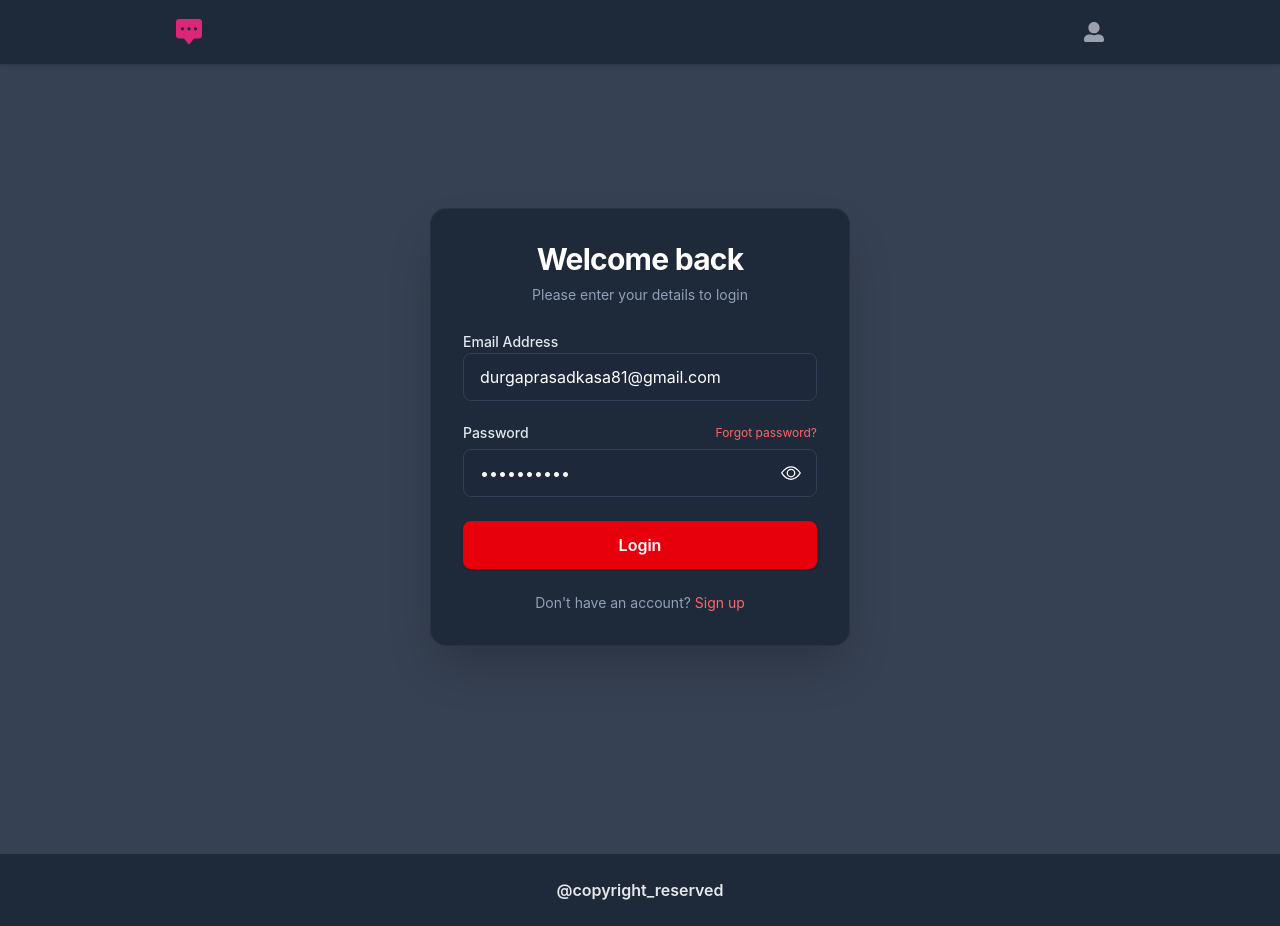
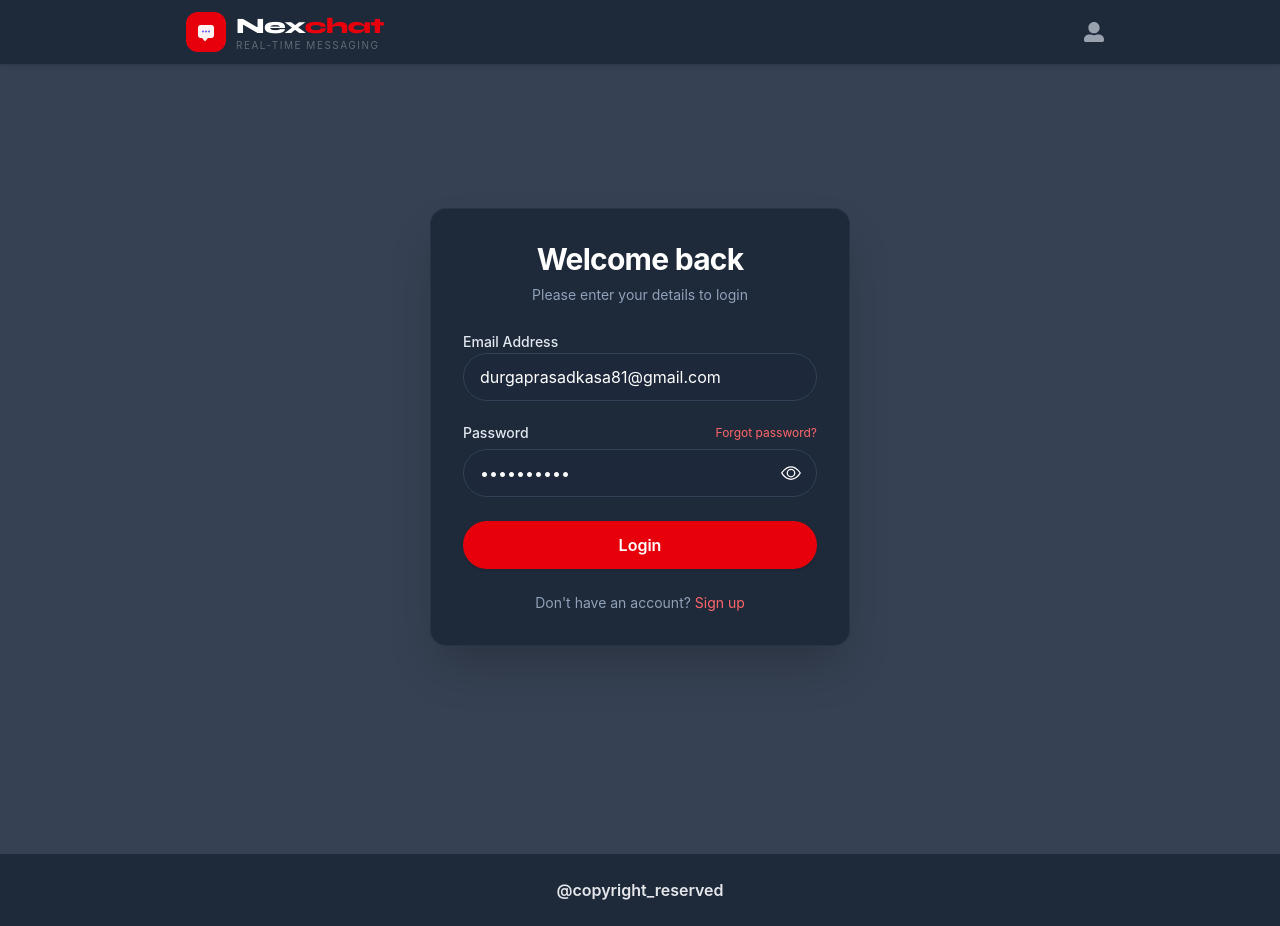
Before and after one commit to prasad7217/ChatApp_Frontend, a React (Vite) app: page /login in a window 1280 px wide. Built offline with nearby package versions, Linux system fonts and the light colour scheme; no server answers.

Commit message:
Added animations

```diff
--- a/index.html
+++ b/index.html
@@ -5,6 +5,7 @@
     <link rel="icon" type="image/svg+xml" href="/favicon.svg" />
     <meta name="viewport" content="width=device-width, initial-scale=1.0" />
     <title>chatapp-frontend</title>
+    <link href="https://fonts.googleapis.com/css2?family=Syne:wght@700;800&display=swap" rel="stylesheet" />
   </head>
   <body>
     <div id="root"></div>
--- a/src/components/Body.jsx
+++ b/src/components/Body.jsx
@@ -1,4 +1,4 @@
-import React from "react";
+import React, { useEffect, useRef, useState } from "react";
 import { messages } from "./utils/defaults";
 import { IoArrowForward, IoCheckmarkCircleOutline, IoPlayCircleOutline } from "react-icons/io5";
 import { BsChatSquareText } from "react-icons/bs";
@@ -6,6 +6,54 @@ import { FaUserFriends } from "react-icons/fa";
 import { MdLockOpen } from "react-icons/md";
 
 const Body = () => {
+
+    const [show, setShow] = useState(false);
+
+    const refElement = useRef([]);
+
+    useEffect(() => {
+
+        const element = document.getElementById("left");
+
+        const observer = new IntersectionObserver((entries) => {
+
+            entries.forEach((entry) => {
+                if (entry.isIntersecting) {
+                    element.classList.add("show");
+                    observer.unobserve(element)
+                }
+            })
+
+
+        },
+            { threshold: 0.6 }
+        )
+
+        if (element) observer.observe(element);
+
+        const observer1 = new IntersectionObserver((entries) => {
+
+            entries.forEach((entry) => {
+
+                if (entry.isIntersecting) {
+                    entry.target.classList.add("show");
+                    observer1.unobserve(entry.target)
+                }
+
+            })
+
+        }, { threshold: 0.6 })
+
+        refElement?.current?.forEach((ele) => {
+            if (ele) observer1?.observe(ele)
+        })
+
+        return () => {
+            observer.disconnect();
+            observer1.disconnect();
+        }
+    }, [])
+
     return (
         <div className="min-h-screen w-full bg-[#1a1f2b] overflow-x-hidden">
             {/* Main Container: Centered max-width wrapper */}
@@ -15,7 +63,7 @@ const Body = () => {
                 <div className="grid grid-cols-1 lg:grid-cols-2 gap-12 items-center">
 
                     {/* Left Content */}
-            <div className="flex flex-col items-center lg:items-start text-center lg:text-left gap-8">
+                    <div className="flex flex-col items-center lg:items-start text-center lg:text-left gap-8 fadeUp " id="left">
 
                         {/* Badge */}
                         <div className="inline-flex items-center gap-2 bg-green-900/30 border border-green-800/50 text-green-400 font-medium px-4 py-1.5 rounded-full">
@@ -91,8 +139,7 @@ const Body = () => {
                             <div className="flex flex-col gap-4 p-5 h-[300px] overflow-y-auto">
                                 {messages.map((msg) => (
                                     <div key={msg.id} className={`flex flex-col ${msg.type === "sent" ? "items-end" : "items-start"}`}>
-                                <div className={`px-4 py-2.5 text-sm max-w-[85%] shadow-sm ${
-                                    msg.type === "sent"
+                                        <div className={`px-4 py-2.5 text-sm max-w-[85%] shadow-sm ${msg.type === "sent"
                                             ? "bg-red-600 text-white rounded-2xl rounded-tr-none"
                                             : "bg-gray-100 text-gray-800 rounded-2xl rounded-tl-none"
                                             }`}>
@@ -114,7 +161,7 @@ const Body = () => {
                         { title: "Connect with people", desc: "Discover and connect with people who share your interests.", icon: <FaUserFriends />, color: "red" },
                         { title: "Secure & private", desc: "End-to-end encryption keeps your conversations private.", icon: <MdLockOpen />, color: "green" }
                     ].map((feature, idx) => (
-                <div key={idx} className="group p-8 bg-gray-800/40 border border-gray-700/50 rounded-3xl hover:bg-gray-800 hover:border-gray-500 transition-all duration-300 cursor-pointer">
+                        <div key={idx} ref={(rf) => refElement.current[idx] = rf} style={{ transitionDelay: `${idx * 0.2}s` }} className="group p-8 bg-gray-800/40 border border-gray-700/50 rounded-3xl hover:bg-gray-800 hover:border-gray-500 transition-all duration-300 cursor-pointer fadeUp">
                             <div className={`w-12 h-12 flex items-center justify-center rounded-2xl mb-6 bg-${feature.color}-900 text-${feature.color}-400 group-hover:scale-110 transition-transform`}>
                                 {feature.icon}
                             </div>
--- a/src/components/Navbar.jsx
+++ b/src/components/Navbar.jsx
@@ -8,6 +8,9 @@ import axios from "axios";
 import { addUserProfile, clearUserProfile } from "./Redux/userSlices/userSlice";
 import { MdMessage } from "react-icons/md";
 import { IoMdLogOut } from "react-icons/io";
+import { IoChatboxEllipsesSharp } from "react-icons/io5";
+
+
 
 const Navbar = () => {
   const [loginHover, setLoginHover] = useState(false);
@@ -37,9 +40,9 @@ const Navbar = () => {
       withCredentials: true,
     });
 
-    if(res?.data?.success){
-        dispatch(clearUserProfile());
-        navigate("/")
+    if (res?.data?.success) {
+      dispatch(clearUserProfile());
+      navigate("/")
     }
 
   };
@@ -51,14 +54,42 @@ const Navbar = () => {
   }, [user]);
 
   return (
-    <div className="fixed top-0 left-0 w-full bg-gray-800 navShadow z-50 px-4 sm:px-6 md:px-20 lg:px-16 xl:px-44 py-4 flex items-center justify-between h-16">
+    <div className="fixed top-0 left-0 w-full bg-gray-800 navShadow z-50 px-4 sm:px-6 md:px-20 lg:px-16 xl:px-44 2xl:px-88 py-4 flex items-center justify-between h-16">
       <div
         className="relative cursor-pointer"
         onMouseEnter={() => seticonHover(true)}
         onMouseLeave={() => seticonHover(false)}
         onClick={() => navigate("/")}
       >
-        <BsChatSquareDotsFill className="text-[26px] text-[#DB2777]" />
+        <div className="flex items-center gap-[10px] px-[18px] pl-[10px] py-[10px]">
+
+          {/* Icon */}
+          <div className="w-10 h-10 bg-red-600 rounded-xl flex items-center justify-center flex-shrink-0">
+            <svg width="22" height="22" viewBox="0 0 22 22" fill="none">
+              <path
+                d="M3 6.5C3 5.12 4.12 4 5.5 4h11C17.88 4 19 5.12 19 6.5v8c0 1.38-1.12 2.5-2.5 2.5H13l-3 3.5L7 17H5.5C4.12 17 3 15.88 3 14.5v-8z"
+                fill="white"
+                opacity="0.95"
+              />
+              <circle cx="8" cy="10.5" r="1.1" fill="#6C63FF" />
+              <circle cx="11" cy="10.5" r="1.1" fill="#6C63FF" />
+              <circle cx="14" cy="10.5" r="1.1" fill="#6C63FF" />
+            </svg>
+          </div>
+
+          {/* Text */}
+          <div className="flex flex-col leading-none">
+            <span className="font-extrabold text-[22px] tracking-tight text-white"
+              style={{ fontFamily: "'Syne', sans-serif" }}>
+              Nex<span className="text-red-600">chat</span>
+            </span>
+            <span className="text-[10px] tracking-[1.5px] uppercase text-white/30 mt-[3px]">
+              Real-time messaging
+            </span>
+          </div>
+
+        </div>
+
         {iconHover && (
           <p className="absolute -top-4 -left-2.5 text-[14px] bg-gray-400 text-gray-100 px-1 py-0.5 font-semibold rounded-[5px]">
             Home
--- a/src/components/UserAuthentication/Login.jsx
+++ b/src/components/UserAuthentication/Login.jsx
@@ -49,7 +49,7 @@ const Login = () => {
                                 value={email}
                                 onChange={(e) => setEmail(e.target.value)}
                                 placeholder="name@company.com"
-                                className="flex h-12 w-full rounded-lg border border-slate-700 bg-slate-800/50 px-4 py-2 text-white placeholder:text-slate-500 focus:outline-none focus:border-red-600 transition-all"
+                                className="flex h-12 w-full rounded-3xl border border-slate-700 bg-slate-800/50 px-4 py-2 text-white placeholder:text-slate-500 focus:outline-none focus:border-red-600 transition-all"
                             />
                         </div>
 
@@ -63,14 +63,14 @@ const Login = () => {
                                 value={password}
                                 onChange={(e) => setPassword(e.target.value)}
                                 placeholder="*****"
-                                className="flex h-12 w-full rounded-lg border border-slate-700 bg-slate-800/50 px-4 py-2 text-white placeholder:text-slate-500 focus:outline-none focus:border-red-600 transition-all"
+                                className="flex h-12 w-full rounded-3xl border border-slate-700 bg-slate-800/50 px-4 py-2 text-white placeholder:text-slate-500 focus:outline-none focus:border-red-600 transition-all"
                             />
                             <div className="absolute xl:top-[38px] lg:top-[36px] md:top-[36px] top-[36px] right-4 xl:right-4 text-[20px] text-white cursor-pointer" onClick={() => handleShowPass()}>
                                 {showPass ? <BsEyeSlash /> : <BsEye />}
                             </div>
                         </div>
 
-                        <button className="w-full h-12 rounded-lg bg-red-600 px-4 py-2 text-[16px] font-semibold text-white shadow transition-all hover:bg-red-600/80 active:scale-[0.98] cursor-pointer" onClick={() => reqLogin()}>
+                        <button className="w-full h-12 rounded-3xl bg-red-600 px-4 py-2 text-[16px] font-semibold text-white shadow transition-all hover:bg-red-600/80 active:scale-[0.98] cursor-pointer" onClick={() => reqLogin()}>
                             Login
                         </button>
                     </div>
--- a/src/index.css
+++ b/src/index.css
@@ -5,3 +5,19 @@ body{
 .navShadow{
     box-shadow: rgba(50, 50, 93, 0.25) 0px 2px 5px -1px, rgba(0, 0, 0, 0.3) 0px 1px 3px -1px;
 }
+
+.icon{
+    background-image: linear-gradient(to right, #b8cbb8 0%, #b8cbb8 0%, #b465da 0%, #cf6cc9 33%, #ee609c 66%, #ee609c 100%);
+}
+
+.fadeUp {
+    opacity: 0;
+    transform: translateY(30px);
+    transition: all 0.6s ease;
+}
+
+.show{
+    opacity: 1;
+    transform: translateY(0px);
+    transition: all 0.6s ease;
+}
```
Lines whose indentation alone changed are shown as unchanged.
